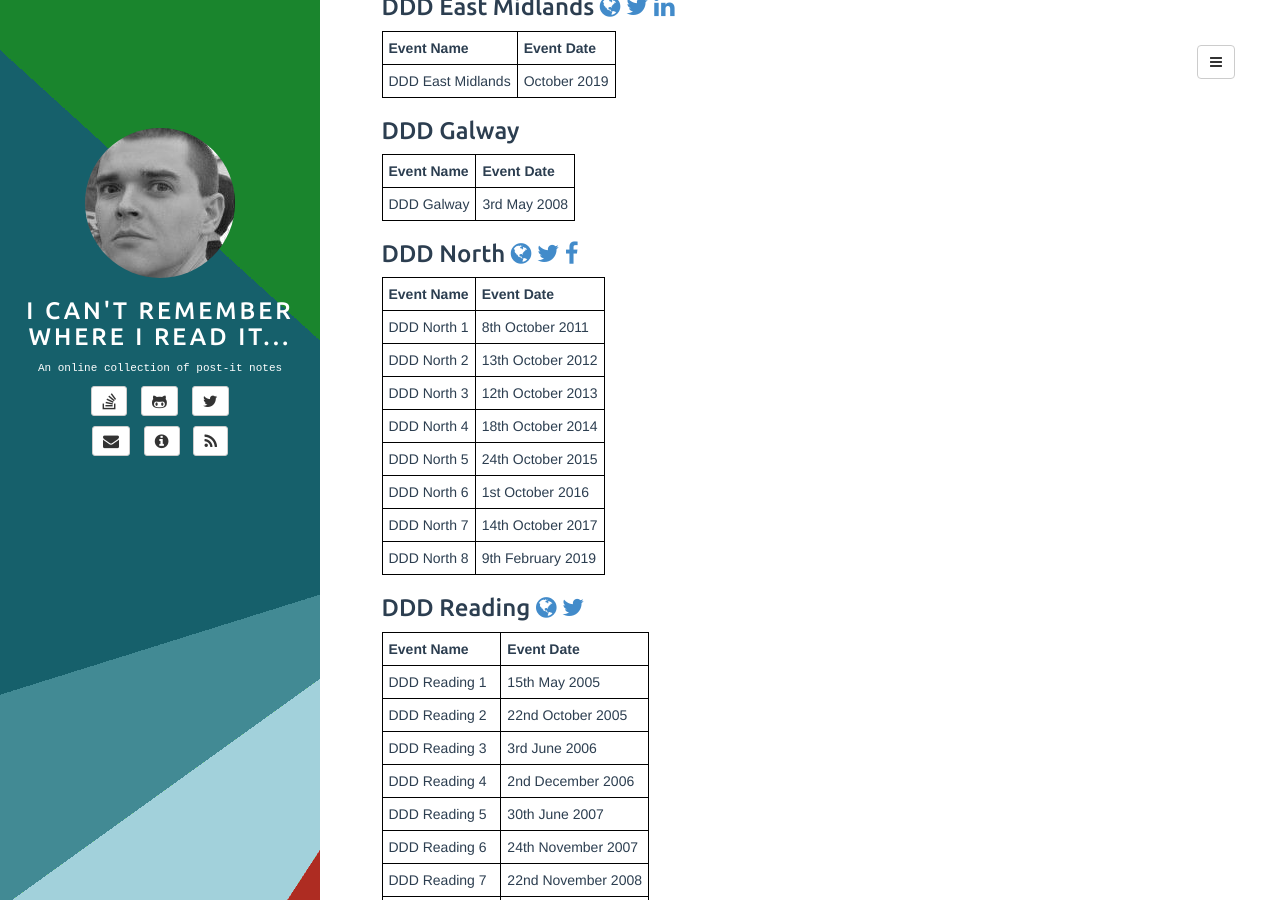
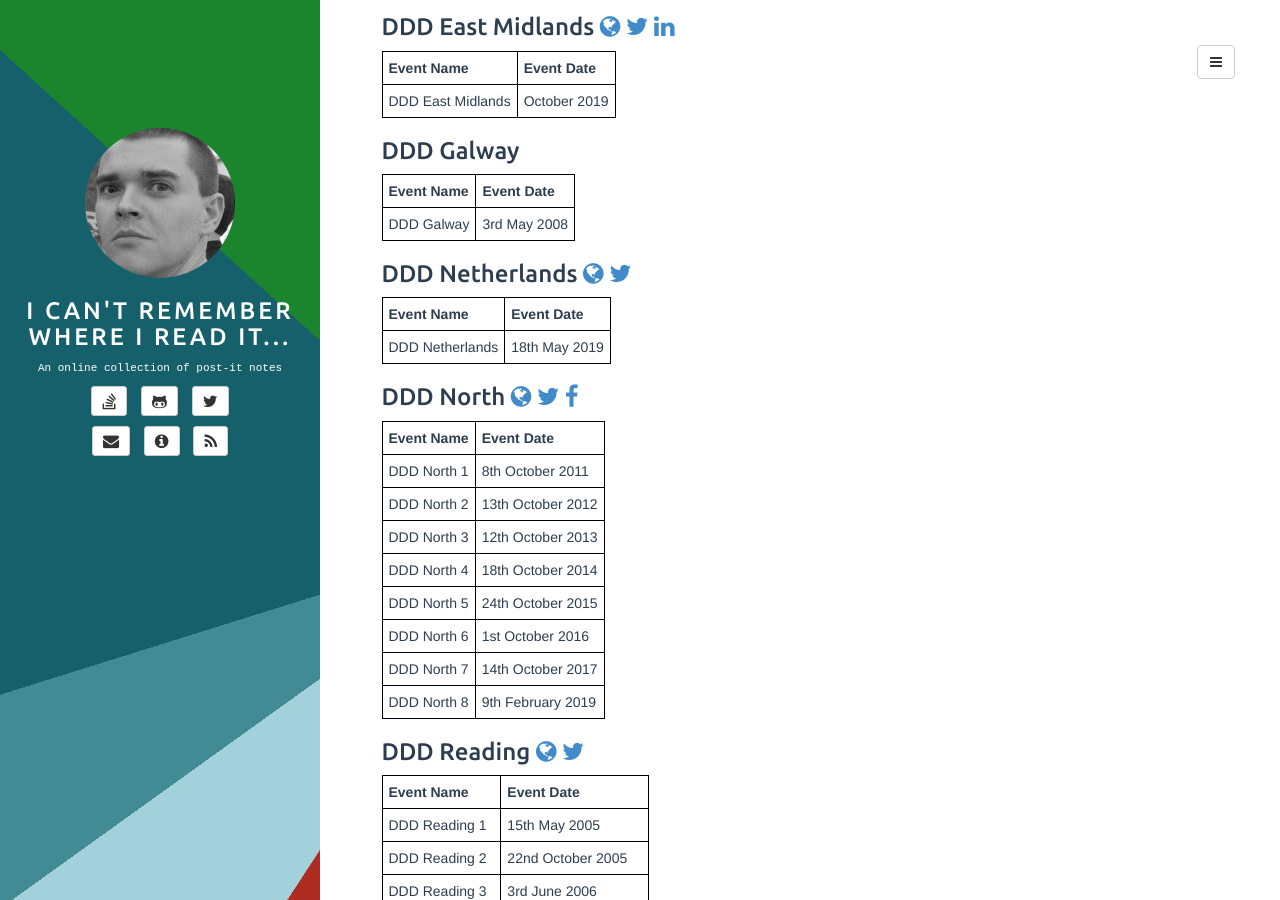
Before and after one commit to adrianbanks/adrianbanks.github.io, a Jekyll site: the page built from ddd-grouped.md, in a window 1280 px wide and 900 px high, scrolled down 1252 px. Built offline with Jekyll 4.4.1, drawn with Linux system fonts in a browser that asks for light colours.

Commit message:
Add DDD Netherlands

```diff
--- a/ddd-grouped.md
+++ b/ddd-grouped.md
@@ -20,6 +20,7 @@ There have been many Developer! Developer! Developer! events over the years, spr
 - [DDD East Anglia](#ddd-east-anglia---)
 - [DDD Galway](#ddd-galway)
 - [DDD Melbourne](#ddd-melbourne--)
+- [DDD Netherlands](#ddd-netherlands--)
 - [DDD North](#ddd-north---)
 - [DDD Perth](#ddd-perth--)
 - [DDD Reading](#ddd-reading--)
@@ -72,6 +73,13 @@ There have been many Developer! Developer! Developer! events over the years, spr
 | **Event Name** | **Event Date** |
 | -------------- | -------------- |
 | DDD Galway     | 3rd May 2008   |
+{:.mdtable}
+
+### DDD Netherlands [<i class="fa fa-globe"></i>](https://www.dddnetherlands.com) [<i class="fa fa-twitter"></i>](https://twitter.com/DDDNetherlands)
+
+| **Event Name**  | **Event Date** |
+| --------------- | ---------------|
+| DDD Netherlands | 18th May 2019  |
 {:.mdtable}
 
 ### DDD North [<i class="fa fa-globe"></i>](http://www.dddnorth.co.uk) [<i class="fa fa-twitter"></i>](https://twitter.com/dddnorth) [<i class="fa fa-facebook"></i>](https://www.facebook.com/DDD-North-254649631214825)
```
Also changed, not shown: ddd-list.md (+1 -0 lines), ddd.md (+1 -0 lines).
